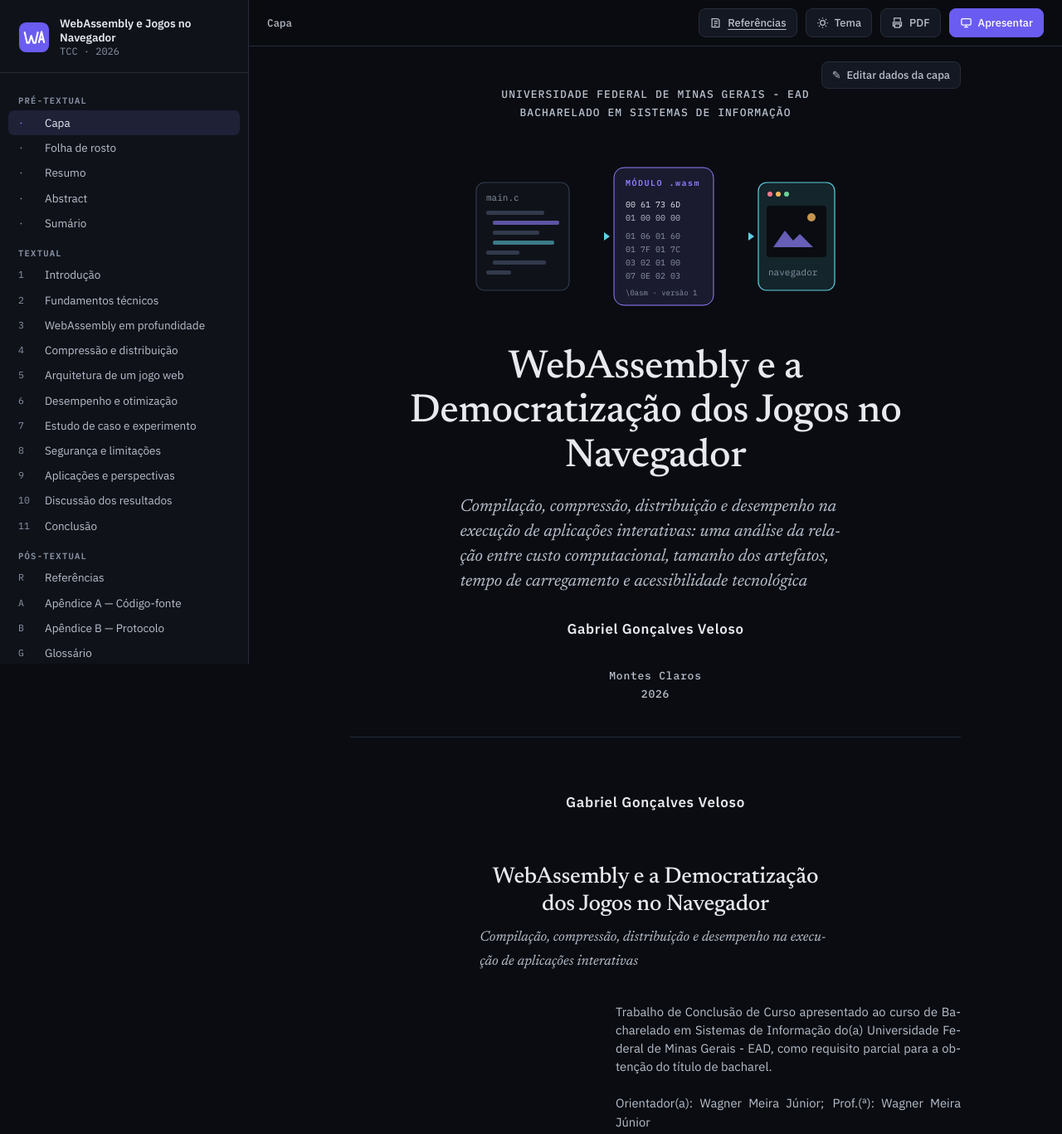
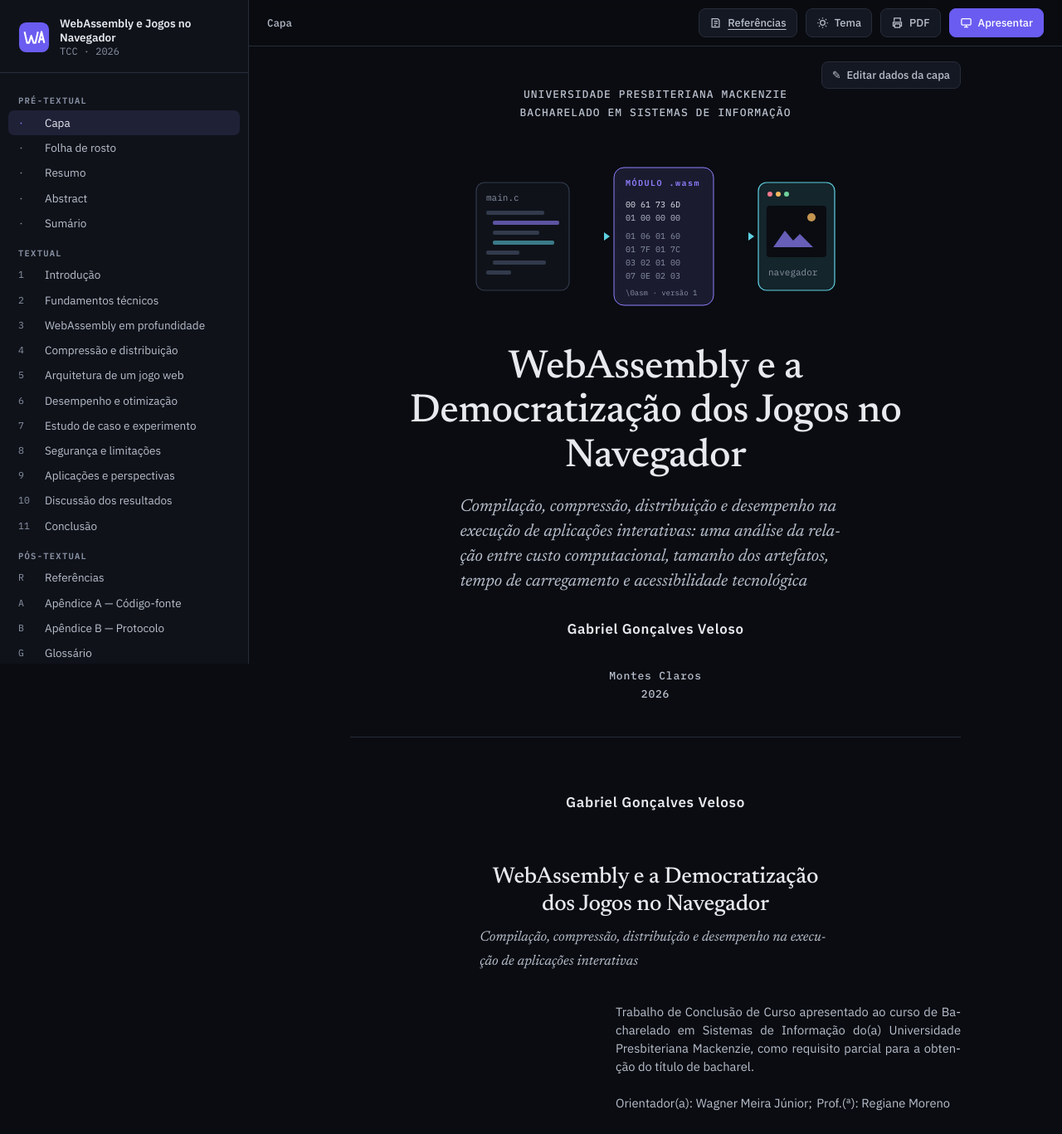
Before and after one commit to GabrielVelosoDEV/tcc-webassembly, a plain HTML site: page index.html in a window 1280 px wide. Shown: the top 1367 px of the page at 83% size. Drawn offline with Linux system fonts and the light colour scheme.

Commit message:
Add files via upload

```diff
--- a/index.html
+++ b/index.html
@@ -350,7 +350,7 @@
 <section class="cover" id="capa" data-toc="Capa" data-tocn="·" data-slide="cover" aria-label="Capa">
   <button class="btn edit-hint no-print" id="editBtn" aria-pressed="false">✎ <span class="lbl">Editar dados da capa</span></button>
   <div class="inst">
-    <div data-field="instituicao">Universidade Federal de Minas Gerais - EAD</div>
+    <div data-field="instituicao">Universidade Presbiteriana Mackenzie</div>
     <div data-field="curso">Bacharelado em Sistemas de Informação</div>
   </div>
   <div class="mid">
@@ -387,7 +387,7 @@
   <div class="author" style="font-weight:600;letter-spacing:.04em" data-bind="autor">Gabriel Gonçalves Veloso</div>
   <h1 style="font-size:1.7rem;margin:60px auto 10px;max-width:26ch">WebAssembly e a Democratização dos Jogos no Navegador</h1>
   <p style="font-family:var(--serif);font-style:italic;color:var(--text-2);max-width:44ch;margin:0 auto">Compilação, compressão, distribuição e desempenho na execução de aplicações interativas</p>
-  <p class="nat">Trabalho de Conclusão de Curso apresentado ao curso de <span data-bind="curso">Bacharelado em Sistemas de Informação</span> do(a) <span data-bind="instituicao">Universidade Federal de Minas Gerais</span>, como requisito parcial para a obtenção do título de bacharel.<br><br>Orientador(a): Wagner Meira Júnior; <span data-field="orientador">Prof.(ª): Wagner Meira Júnior</span></p>
+  <p class="nat">Trabalho de Conclusão de Curso apresentado ao curso de <span data-bind="curso">Bacharelado em Sistemas de Informação</span> do(a) <span data-bind="instituicao">Universidade Presbiteriana Mackenzie</span>, como requisito parcial para a obtenção do título de bacharel.<br><br>Orientador(a): Wagner Meira Júnior; <span data-field="orientador">Prof.(ª): Regiane Moreno</span></p>
   <p style="margin-top:60px;font-family:var(--mono);font-size:.9rem;color:var(--text-2)"><span data-bind="cidade">Montes Claros</span><br><span data-bind="ano">2026</span></p>
 </section>
 
@@ -2229,7 +2229,7 @@
 </section>
 
 <footer class="end">
-<p><span data-bind="autor">Gabriel Gonçalves Veloso</span> · <span data-bind="instituicao">Universidade Federal de Minas Gerais</span> · <span data-bind="ano">2026</span></p>
+<p><span data-bind="autor">Gabriel Gonçalves Veloso</span> · <span data-bind="instituicao">Universidade Presbiteriana Mackenzie</span> · <span data-bind="ano">2026</span></p>
 <p>Documento autossuficiente: conteúdo, estilos, scripts e o módulo WebAssembly de demonstração estão embutidos neste arquivo.</p>
 </footer>
 </div>
```
